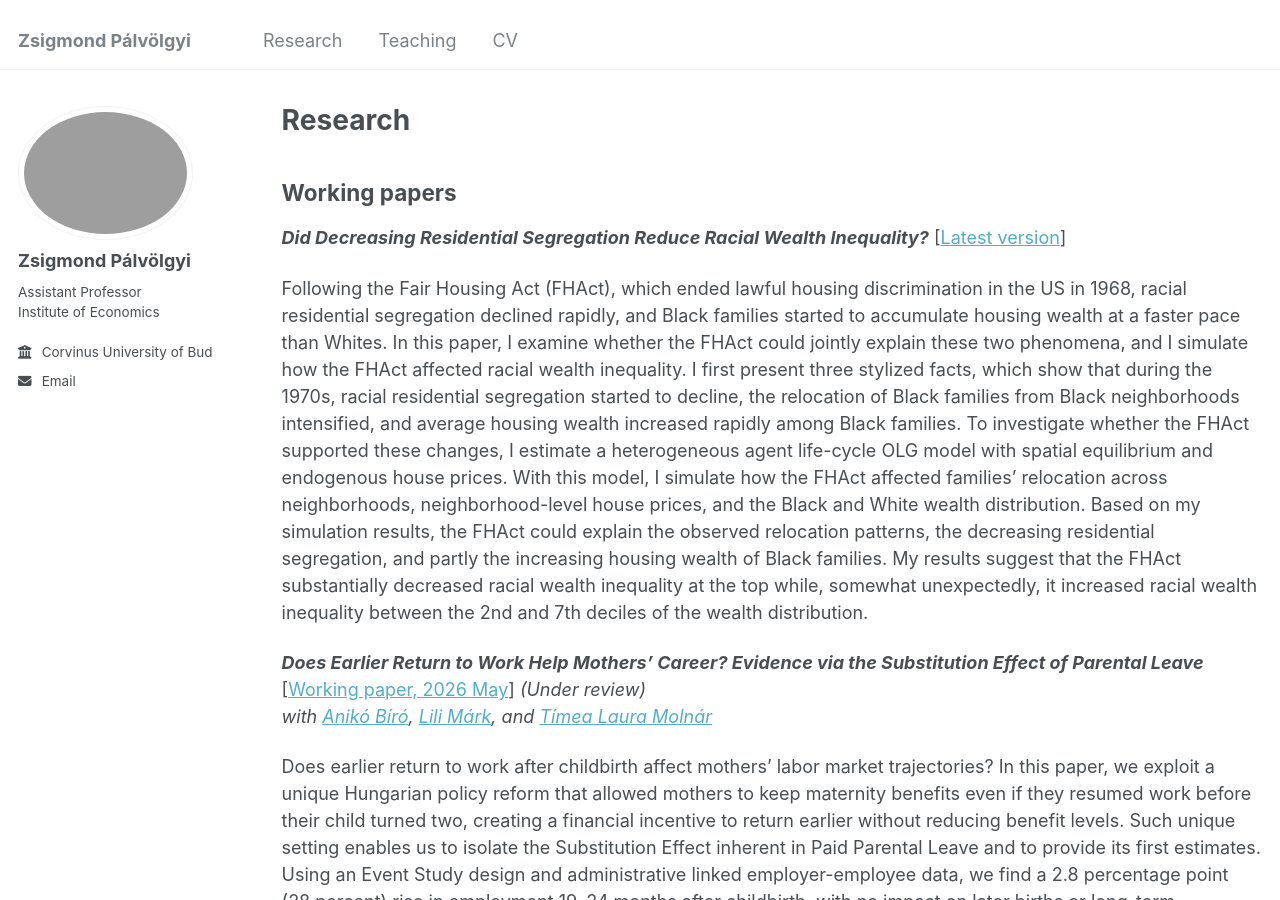
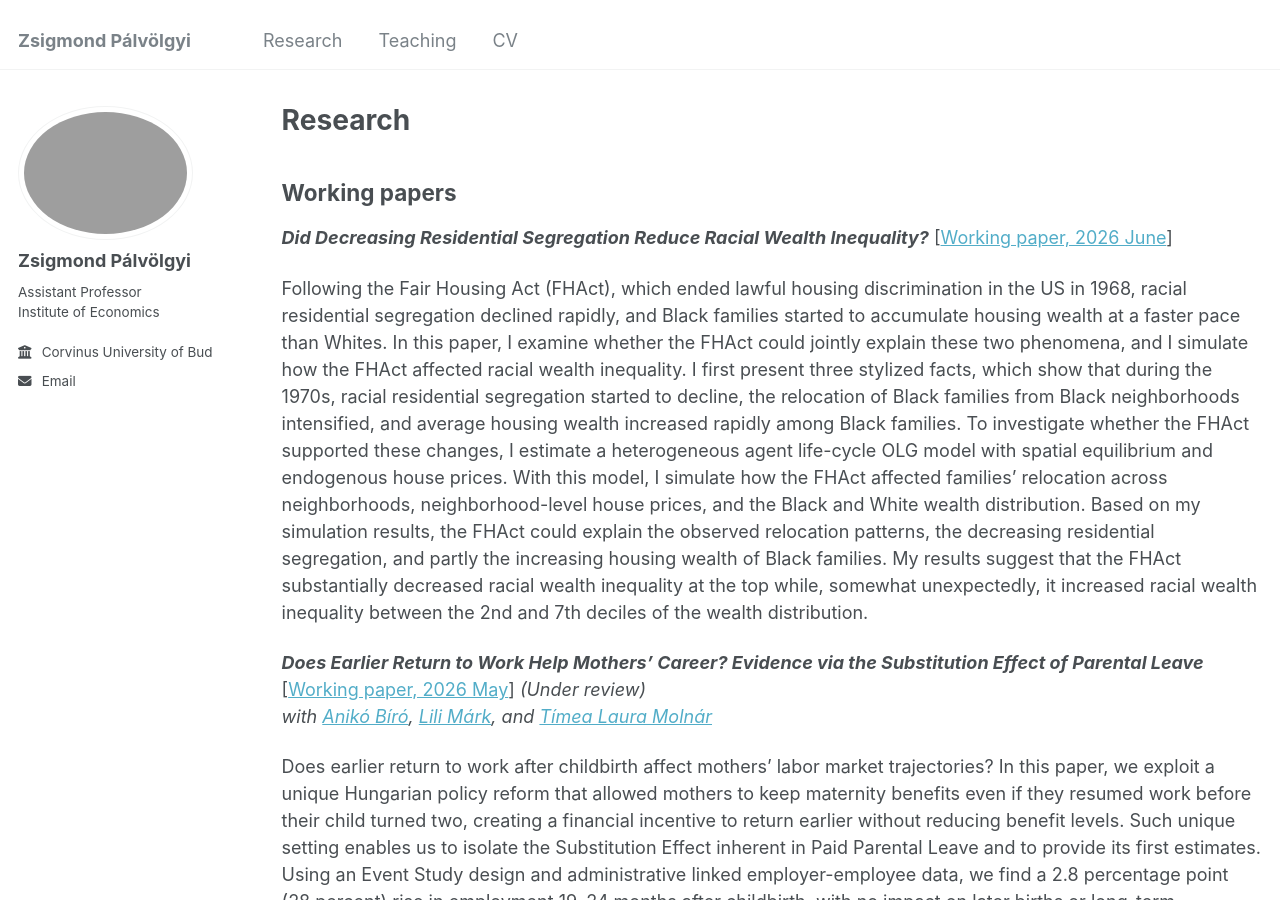
Before and after one commit to zsigmond-palvolgyi/zsigmond-palvolgyi.github.io, a Jekyll site: the page built from _pages/reasearch.md, in a window 1280 px wide and 900 px high. Built offline with Jekyll 4.4.1, drawn with Linux system fonts in a browser that asks for light colours.

Commit message:
Update reasearch.md

```diff
--- a/_pages/reasearch.md
+++ b/_pages/reasearch.md
@@ -9,7 +9,7 @@ author_profile: true
 
 ## Working papers
 
-***Did Decreasing Residential Segregation Reduce Racial Wealth Inequality?*** [[Latest version][jmp]]<br>
+***Did Decreasing Residential Segregation Reduce Racial Wealth Inequality?*** [[Working paper, 2026 June][jmp]]<br>
 
 Following the Fair Housing Act (FHAct), which ended lawful housing discrimination in the US in 1968, racial residential segregation declined rapidly, and Black families started to accumulate housing wealth at a faster pace than Whites. In this paper, I examine whether the FHAct could jointly explain these two phenomena, and I simulate how the FHAct affected racial wealth inequality. I first present three stylized facts, which show that during the 1970s, racial residential segregation started to decline, the relocation of Black families from Black neighborhoods intensified, and average housing wealth increased rapidly among Black families. To investigate whether the FHAct supported these changes, I estimate a heterogeneous agent life-cycle OLG model with spatial equilibrium and endogenous house prices. With this model, I simulate how the FHAct affected families' relocation across neighborhoods, neighborhood-level house prices, and the Black and White wealth distribution. Based on my simulation results, the FHAct could explain the observed relocation patterns, the decreasing residential segregation, and partly the increasing housing wealth of Black families. My results suggest that the FHAct substantially decreased racial wealth inequality at the top while, somewhat unexpectedly, it increased racial wealth inequality between the 2nd and 7th deciles of the wealth distribution.
 
```
